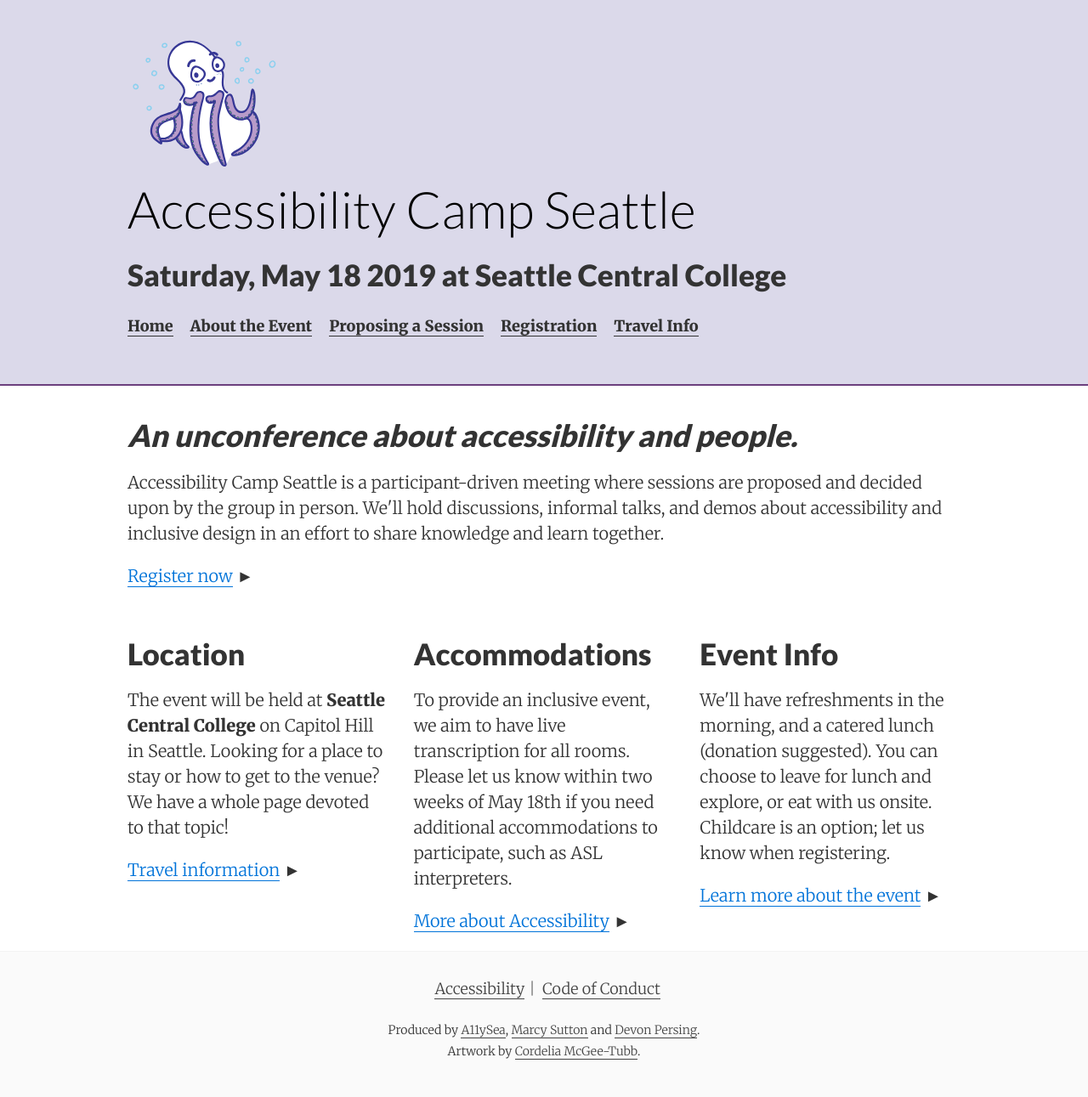
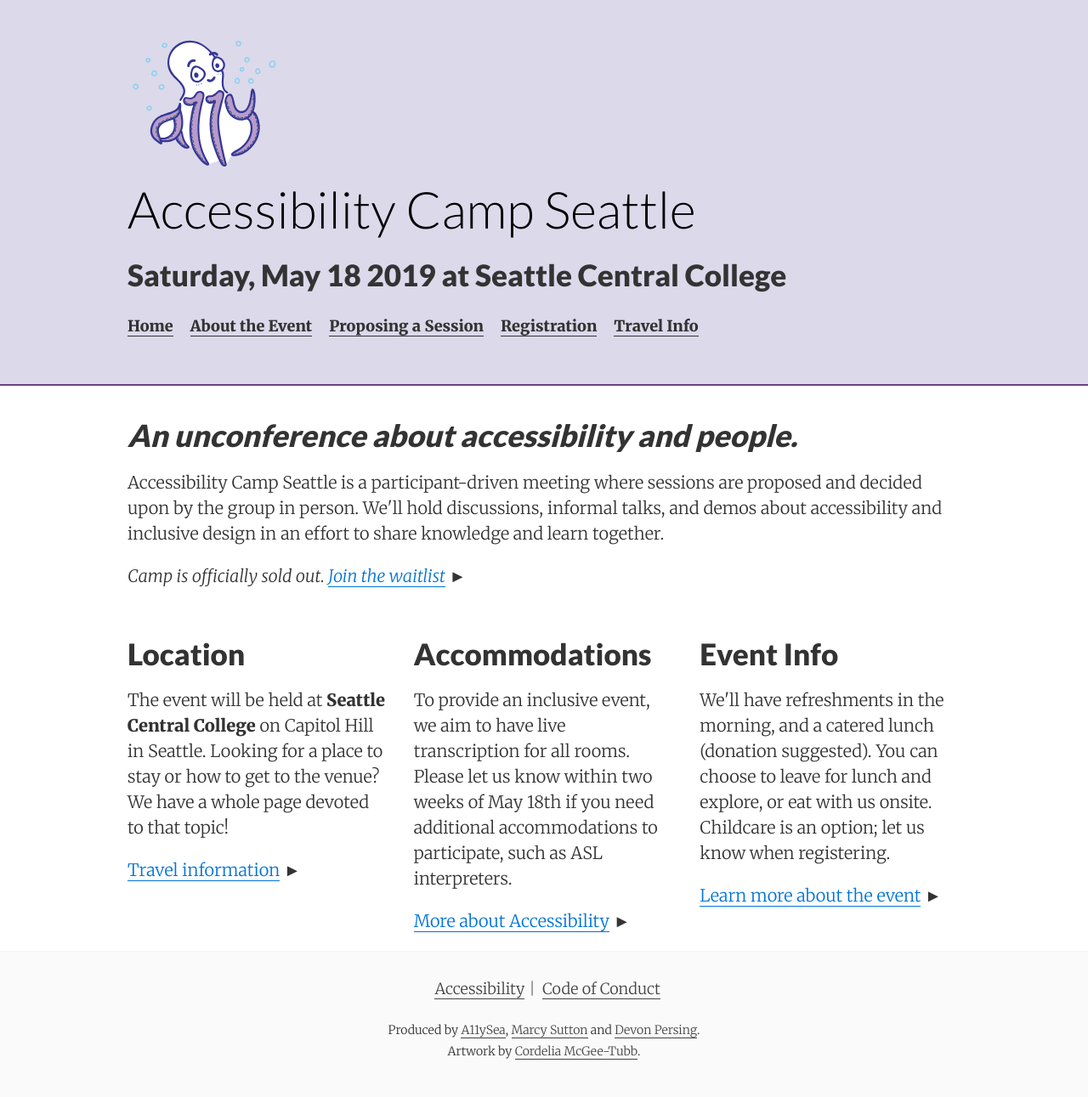
Before and after one commit to marcysutton/a11ycamp-jekyll, a Jekyll site: the page built from index.html, in a window 1280 px wide. Shown: the whole page at 85% size. Built offline with Jekyll 4.4.1, drawn with Linux system fonts in a browser that asks for light colours; the list of posts is cut into pages by our own code; comment, search, counter and statistics services are not loaded.

Commit message:
add info about waitlist

```diff
--- a/index.html
+++ b/index.html
@@ -9,7 +9,7 @@
 
     <p>Accessibility Camp Seattle is a participant-driven meeting where sessions are proposed and decided upon by the group in person. We'll hold discussions, informal talks, and demos about accessibility and inclusive design in an effort to share knowledge and learn together.</p>
     <!-- <p class="homepage-callout"><strong>Registration opening soon.</strong></p> -->
-    <p class="homepage-callout"><a href="/registration/">Register now</a> <span aria-hidden="true">►</span></p>
+    <p class="homepage-callout"><em>Camp is officially sold out. <a href="/registration/">Join the waitlist</a></em> <span aria-hidden="true">►</span></p>
   </header>
 
   <div class="buckets">
--- a/registration.html
+++ b/registration.html
@@ -14,7 +14,7 @@
 <!-- <p>We are still working on making the registration experience for Accessibility Camp as accessible as possible. Stay tuned.</p>
 <p><a href="/2017/">Last year's schedule</a> <span aria-hidden="true">►</span></p> -->
 
-<h2>Now open</h2>
+<h3>Camp is officially sold out! You can still join the waitlist.</h3>
 
 <p>By registering, you are agreeing to the terms of the <a href="/code-of-conduct/">Code of Conduct</a> so that everyone who attends can have a safe and enjoyable experience.</p>
 
```
